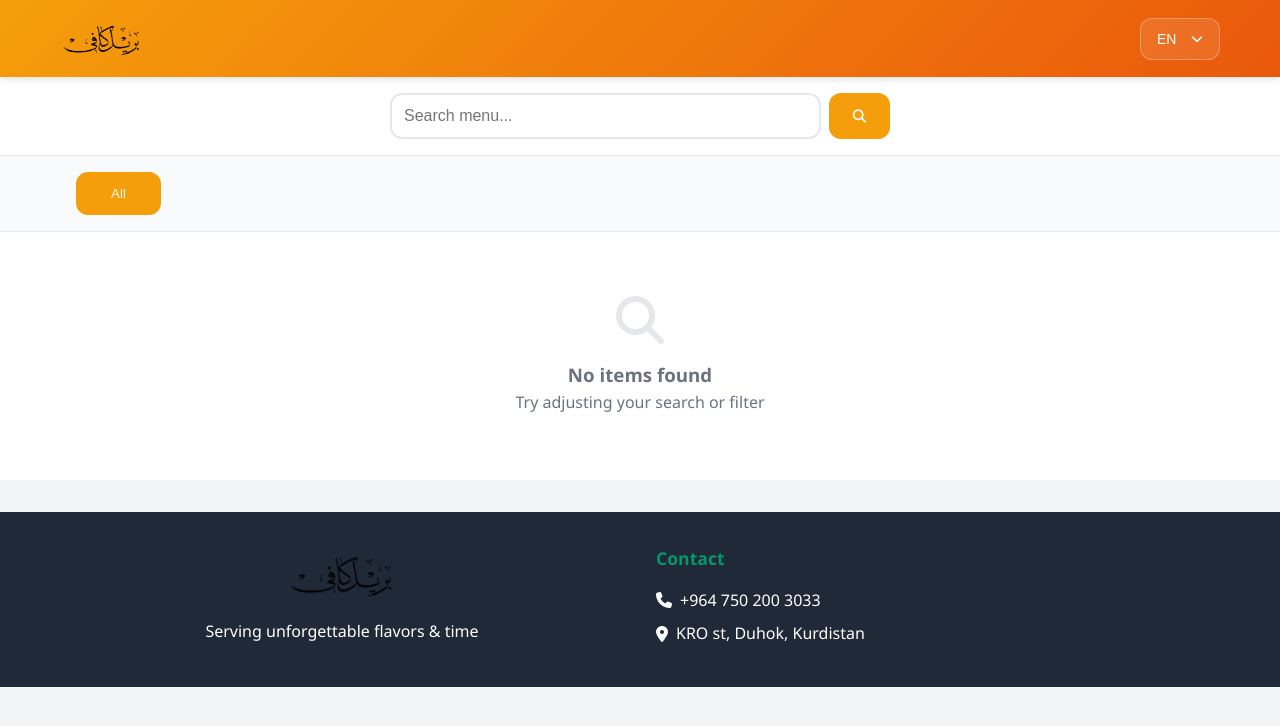
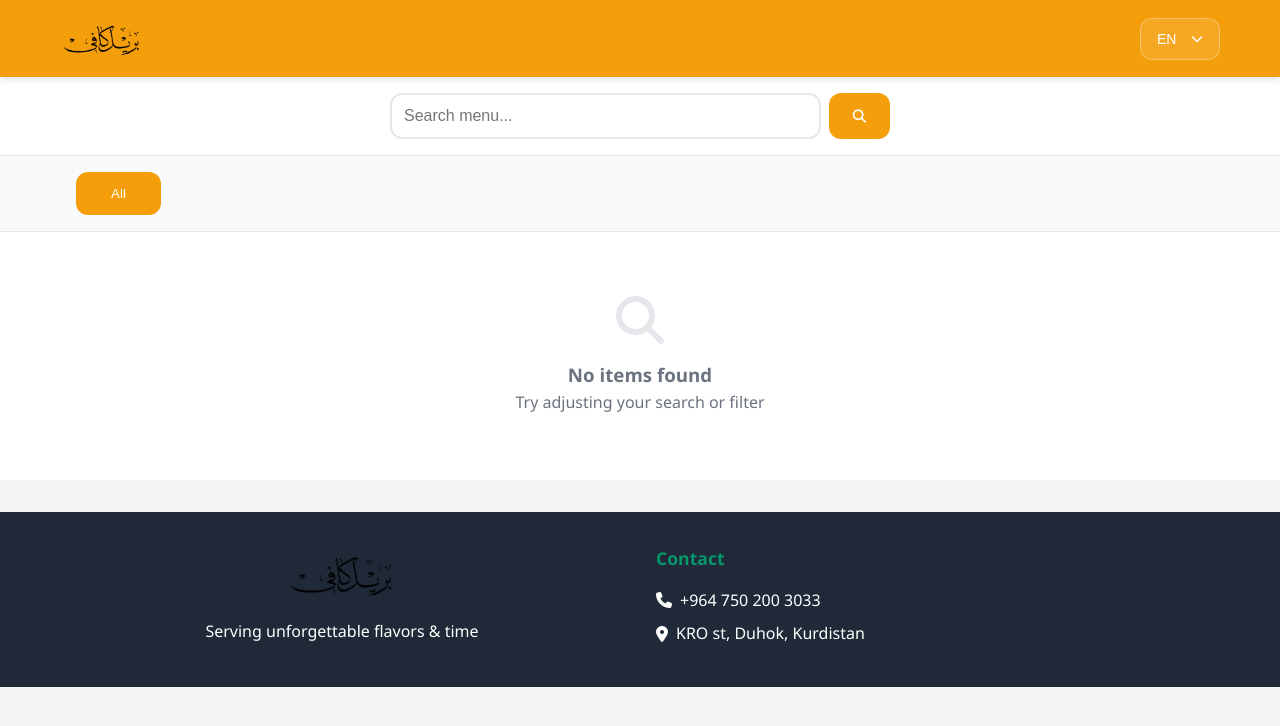
Before and after one commit to Alindchuli/brel-cafe-menu, a website: page frontend/index.html in a window 1280 px wide. Drawn offline with Linux system fonts and the light colour scheme; no server answers.

```diff
--- a/frontend/css/style.css
+++ b/frontend/css/style.css
@@ -83,7 +83,7 @@
 
 /* Header */
 .header {
-    background: linear-gradient(135deg, var(--primary-color), #ea580c);
+    background: var(--primary-color);
     color: white;
     padding: 1rem 0;
     box-shadow: var(--shadow-md);
```
